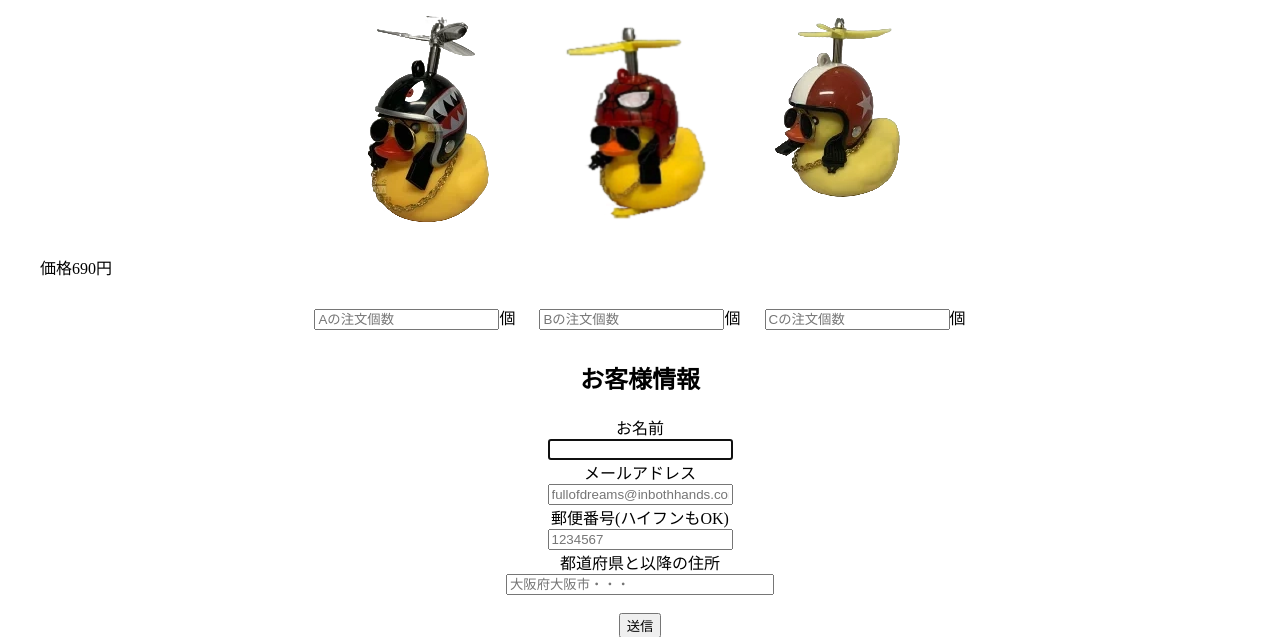
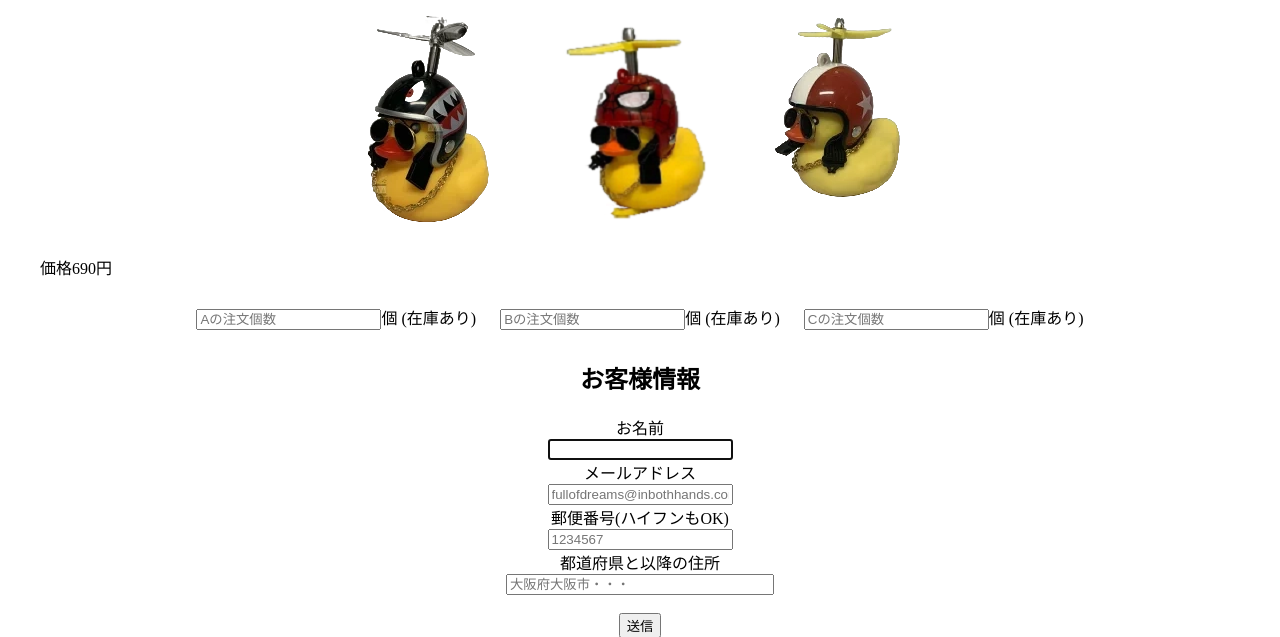
Before and after one commit to yamasakiyamasaki/A-team, a PHP site: page /A-team/ in a window 1280 px wide. Shown: the part 319-956 px from the top of the page. Run offline with PHP 8.4, Linux system fonts and the light colour scheme; data comes from the database, SQL or seed files in the repository; some libraries are stand-ins or nearby versions.

Commit message:
トップページ（在庫ありなし追加）

```diff
--- a/index.php
+++ b/index.php
@@ -22,10 +22,38 @@
 
     <div class="ahiru">
         <div>
-
         <p class="ahirutitle">アヒルショップ</p>
         </div>
     </div>
+    <?php
+    // データベースに接続する処理（例としてPDOを使用）
+    $host = "localhost";
+    $dbname = 'shop3';
+    $username = 'root';
+    $password = '';
+    try {
+        $db = new PDO("mysql:host=$host;dbname=$dbname;charset=utf8", $username, $password);
+        $db->setAttribute(PDO::ATTR_ERRMODE, PDO::ERRMODE_EXCEPTION);
+    } catch (PDOException $e) {
+        die('データベースに接続できませんでした。' . $e->getMessage());
+    }
+
+    // 商品Aの在庫数をデータベースから取得するクエリ
+    $itemA_query = "SELECT stock FROM inventory WHERE id = '1'";
+    $itemA_result = $db->query($itemA_query);
+    $itemA_stock = $itemA_result->fetchColumn();
+
+    // 商品Bの在庫数をデータベースから取得するクエリ
+    $itemB_query = "SELECT stock FROM inventory WHERE id = '2'";
+    $itemB_result = $db->query($itemB_query);
+    $itemB_stock = $itemB_result->fetchColumn();
+
+    // 商品Cの在庫数をデータベースから取得するクエリ
+    $itemC_query = "SELECT stock FROM inventory WHERE id = '3'";
+    $itemC_result = $db->query($itemC_query);
+    $itemC_stock = $itemC_result->fetchColumn();
+    ?>
+
     <div class="ahirugazou">
         <img src="img/ahirushark.png" class="ahirugazou">
         <img src="img/ahiruspiderman.png" class="ahirugazou">
@@ -36,16 +64,35 @@
         <div class="order">
             <div class="ordernumber">
                 <div>
-                    <input type="number" min="0" name="itemA" class="" placeholder="Aの注文個数">個
+                    <?php
+                    if ($itemA_stock > 0) {
+                        echo '<input type="number" min="0" name="itemA" class="" placeholder="Aの注文個数">個 (在庫あり)';
+                    } else {
+                        echo 'Aの商品は在庫切れです。';
+                    }
+                    ?>
                 </div>
                 <div>
-                    <input type="number" min="0" name="itemB" class="" placeholder="Bの注文個数">個
+                    <?php
+                    if ($itemB_stock > 0) {
+                        echo '<input type="number" min="0" name="itemB" class="" placeholder="Bの注文個数">個 (在庫あり)';
+                    } else {
+                        echo 'Bの商品は在庫切れです。';
+                    }
+                    ?>
                 </div>
                 <div>
-                    <input type="number" min="0" name="itemC" class="" placeholder="Cの注文個数">個
+                    <?php
+                    if ($itemC_stock > 0) {
+                        echo '<input type="number" min="0" name="itemC" class="" placeholder="Cの注文個数">個 (在庫あり)';
+                    } else {
+                        echo 'Cの商品は在庫切れです。';
+                    }
+                    ?>
                 </div>
             </div>
         </div>
+
         <section class="contact-form">
             <h2>お客様情報</h2>
 
@@ -69,6 +116,7 @@
             <div>
                 <input type="submit" id="submit" value="送信">
             </div>
+
         </section>
     </form>
     <br>
```
